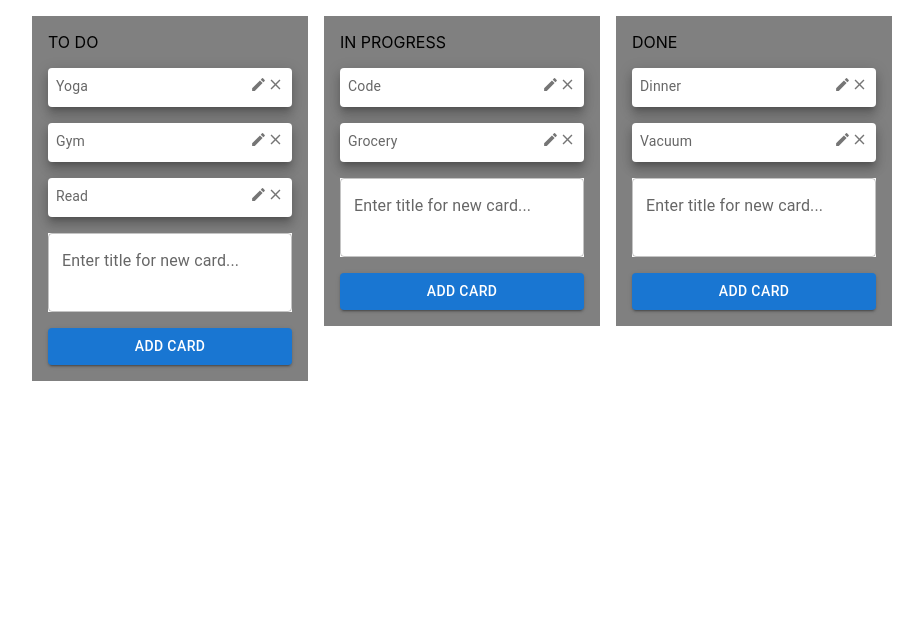
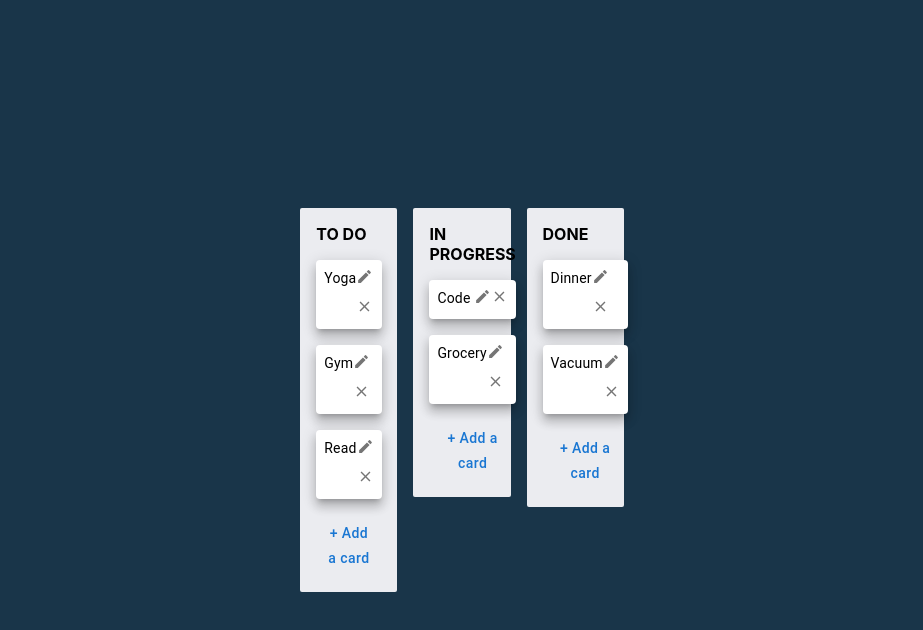
Before and after one commit to apmfree78/trello-clone, a React (Create React App) app: page / in a window 1280 px wide. Shown: the top 630 px of the page, without its empty margins (178-1101 px from the left). Built offline with nearby package versions, Linux system fonts and the light colour scheme.

Commit message:
css styling and color scheme optimization

```diff
--- a/src/App.tsx
+++ b/src/App.tsx
@@ -11,13 +11,13 @@ const App: React.FC = () => {
         alignItems='flex-start'
         spacing={2}>
         {/* Creating Grid with 3 main Trello Boards */}
-        <Grid item xs={6} sm={4} md={3}>
+        <Grid item xs={12} sm={4} md={3}>
           <TaskBoard category='TO DO' />
         </Grid>
-        <Grid item xs={6} sm={4} md={3}>
+        <Grid item xs={12} sm={4} md={3}>
           <TaskBoard category='IN PROGRESS' />
         </Grid>
-        <Grid item xs={6} sm={4} md={3}>
+        <Grid item xs={12} sm={4} md={3}>
           <TaskBoard category='DONE' />
         </Grid>
       </Grid>
--- a/src/components/CardEditForm.tsx
+++ b/src/components/CardEditForm.tsx
@@ -52,7 +52,7 @@ const CardEditForm: React.FC<Props> = ({
           name='title'
           variant='filled'
           color='info'
-          label='Update Title'
+          label='Title'
           margin='normal'
           value={inputs.title}
           onChange={handleChange}
--- a/src/components/CardModal.tsx
+++ b/src/components/CardModal.tsx
@@ -11,9 +11,9 @@ const style = {
   top: '30%',
   left: '50%',
   transform: 'translate(-50%, -50%)',
-  width: 325,
+  width: 250,
   bgcolor: 'background.paper',
-  border: '2px solid #b3b3cc',
+  border: '4px solid #a3a3b1',
   boxShadow: 100,
   borderRadius: 2,
   p: 2,
--- a/src/components/Cards.tsx
+++ b/src/components/Cards.tsx
@@ -74,12 +74,12 @@ const Cards: React.FC<Props> = ({ category }) => {
   if (relevantTasks?.length) {
     return (
       <>
-        {/* display settings modal to change Reminder Settings  */}
+        {/* display modal popup to edit card  */}
         {modelOpen && (
           <CardModal
             open={modelOpen}
             setOpen={setModalOpen}
-            message={`Edit ${relevantTasks[currentCardIndex || 0].title} Card`}>
+            message={`Edit Card`}>
             <CardEditForm
               category={category}
               index={currentCardIndex || 0}
@@ -88,9 +88,14 @@ const Cards: React.FC<Props> = ({ category }) => {
             />
           </CardModal>
         )}
+        {/* show all cards for this category */}
         {relevantTasks.map((task, i) => (
           <Item
-            sx={{ display: 'flex', justifyContent: 'space-between' }}
+            sx={{
+              display: 'flex',
+              justifyContent: 'space-between',
+              color: 'black',
+            }}
             onDragEnter={() =>
               setDragPosition({ category, index: i }, 'current')
             }
--- a/src/components/TaskBoard.tsx
+++ b/src/components/TaskBoard.tsx
@@ -13,8 +13,18 @@ import Cards from './Cards';
 interface Props {
   category: string;
 }
-// const darkTheme = createTheme({ palette: { mode: 'dark' } });
-// const lightTheme = createTheme({ palette: { mode: 'light' } });
+
+// css grid for trello board
+const boardStyle = {
+  p: 2,
+  bgcolor: '#EBECF0',
+  border: '1px',
+  borderRadius: '2px',
+  display: 'grid',
+  fontWeight: 'bold',
+  gridTemplateColumns: { md: '1fr' },
+  gap: 2,
+};
 
 const TaskBoard: React.FC<Props> = ({ category }) => {
   // importing function to add a new Card to Board
@@ -22,6 +32,8 @@ const TaskBoard: React.FC<Props> = ({ category }) => {
   const { addCard } = useContext(GlobalContext);
   // input value when user creates new card
   const [input, setInput] = useState<string>('');
+  // click '+ Add a Card' to show add card input form
+  const [showForm, setShowForm] = useState<boolean>(false);
 
   // updating state with user input for new card
   const handleChange = (event: ChangeEvent<HTMLInputElement>) => {
@@ -45,20 +57,15 @@ const TaskBoard: React.FC<Props> = ({ category }) => {
   };
 
   return (
-    <Box
-      sx={{
-        p: 2,
-        bgcolor: 'gray',
-        border: '1px',
-        display: 'grid',
-        gridTemplateColumns: { md: '1fr' },
-        gap: 2,
-      }}>
+    <Box sx={boardStyle}>
       {category}
       {/* Cards component map out all cards onto Board */}
       <Cards category={category} />
       {/* Input from to create new Card */}
+      {showForm ? (
+        <>
           <TextField
+            required
             sx={{ bgcolor: 'white' }}
             id='card'
             label='Enter title for new card...'
@@ -67,9 +74,16 @@ const TaskBoard: React.FC<Props> = ({ category }) => {
             value={input}
             onChange={handleChange}
           />
-      <Button variant='contained' onClick={handleClick}>
-        Add card
+          <Button
+            sx={{ fontWeight: 'bold' }}
+            variant='contained'
+            onClick={handleClick}>
+            Add Card
           </Button>
+        </>
+      ) : (
+        <Button onClick={() => setShowForm(true)}>+ Add a card</Button>
+      )}
     </Box>
   );
 };
--- a/src/index.css
+++ b/src/index.css
@@ -5,6 +5,16 @@ body {
     sans-serif;
   -webkit-font-smoothing: antialiased;
   -moz-osx-font-smoothing: grayscale;
+  height: 100vh;
+  width: 100vw;
+  display: flex;
+  justify-content: center;
+  align-items: center;
+  margin: 0;
+  background-color: rgb(25, 53, 73);
+}
+button {
+  text-transform: unset !important;
 }
 
 code {
```
Lines whose indentation alone changed are shown as unchanged.
